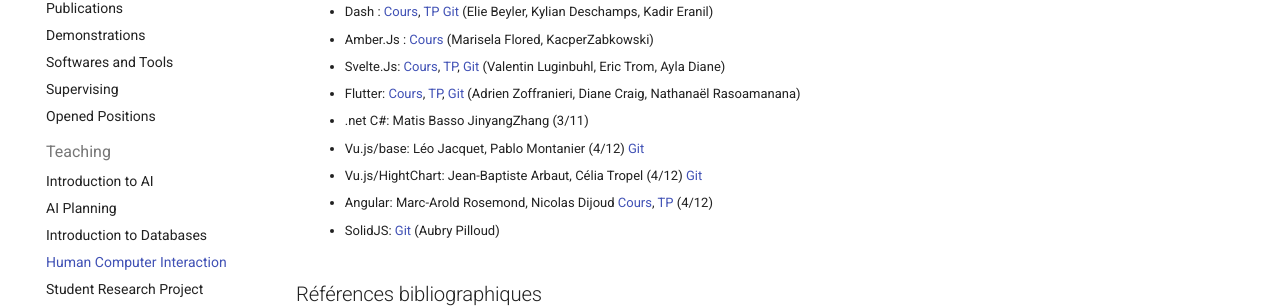
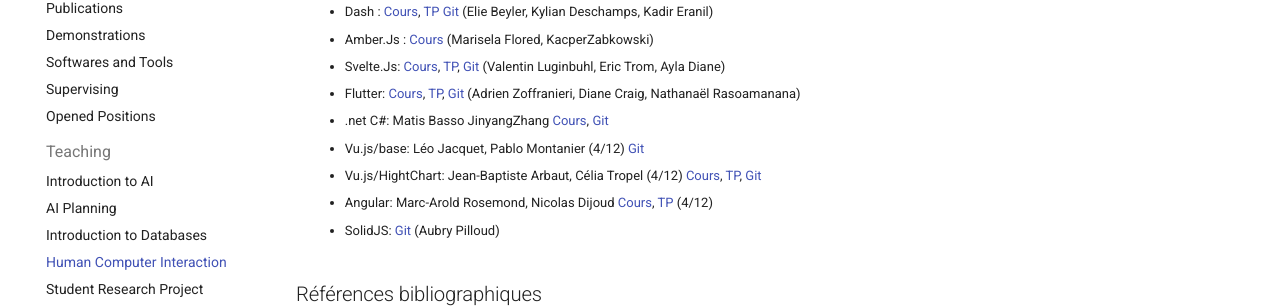
Before and after one commit to pellierd/homepage, an MkDocs documentation site: the page built from docs/teaching/hci.md, in a window 1280 px wide and 900 px high, scrolled down 806 px. Shown: the part 147-455 px from the top of the window. Built offline with MkDocs 1.6.1 and Material for MkDocs 9.7.7, drawn with Linux system fonts in a browser that asks for light colours.

Commit message:
ajout cours ihm

```diff
--- a/docs/teaching/hci.md
+++ b/docs/teaching/hci.md
@@ -31,9 +31,9 @@
     - Amber.Js : [Cours](hci/tmp/EmberJS.pdf) (Marisela Flored, KacperZabkowski)
     - Svelte.Js: [Cours](https://www.canva.com/design/DAG5PXv9in4/KtJ4V155oL0VE3xcHTVVtw/edit), [TP](https://www.notion.so/lelinguine/D-couverte-de-SvelteJS-2a9687c54bf880c591fbf5ac4e363f63), [Git](https://github.com/lelinguine/ihm-project) (Valentin Luginbuhl, Eric Trom, Ayla Diane)
     - Flutter: [Cours](hci/tmp/Flutter.pdf), [TP](https://github.com/Pandaniens/FlutterTestIHM/), [Git](https://github.com/Diane38/IHM_S9_Craig_Zoffranieri_-Rasoamanana.git) (Adrien Zoffranieri, Diane Craig, Nathanaël Rasoamanana)
-    - .net C#: Matis Basso JinyangZhang (3/11)
+    - .net C#: Matis Basso JinyangZhang [Cours](https://docs.google.com/presentation/d/18nEf82vEkagVzWKCFFFI7paTP4bMEXMdSuw1On4LN5Q/edit?slide=id.p#slide=id.p), [Git](https://github.com/yilingwaku/BlazorTpDemo/tree/main)
     - Vu.js/base: Léo Jacquet, Pablo Montanier (4/12) [Git](https://github.com/leo-jcq/projet-ihm)
-    - Vu.js/HightChart: Jean-Baptiste Arbaut, Célia Tropel (4/12) [Git](https://github.com/CTRetu/Interaction-Homme-Machine-Arbaut-Tropel-MIASHS-IC)
+    - Vu.js/HightChart: Jean-Baptiste Arbaut, Célia Tropel (4/12) [Cours](http://github.com/CTRetu/IHM-Activite-HighCharts/blob/main/HighCharts_Arbaut_Tropel_M2_MIASHS_IC_IHM.pdf), [TP]( https://github.com/CTRetu/IHM-Activite-HighCharts/tree/main), [Git](https://github.com/CTRetu/Interaction-Homme-Machine-Arbaut-Tropel-MIASHS-IC)
     - Angular: Marc-Arold Rosemond, Nicolas Dijoud [Cours](https://docs.google.com/presentation/d/1ZOapGsFTTztzIMGpo9KG2uXQpOtNoPcrlvw9nQZi9II/edit?slide=id.p2#slide=id.p2), [TP](https://github.com/Nizijolas/IHM2_AngularTP) (4/12)
     - SolidJS: [Git](https://github.com/Aubry-PILLOUD/Projet_IHM_Aubry_PILLOUD) (Aubry Pilloud)
 
```
